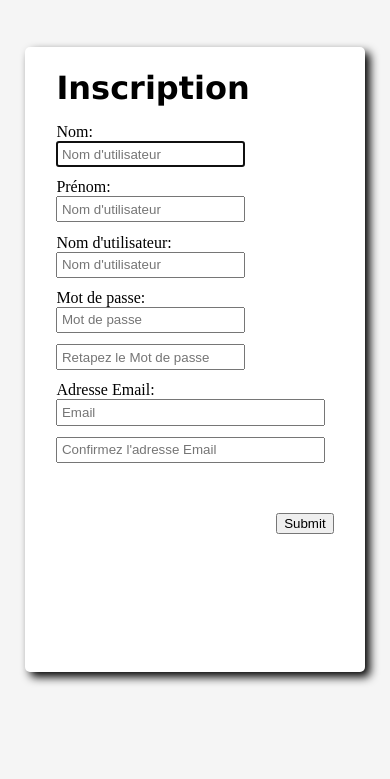
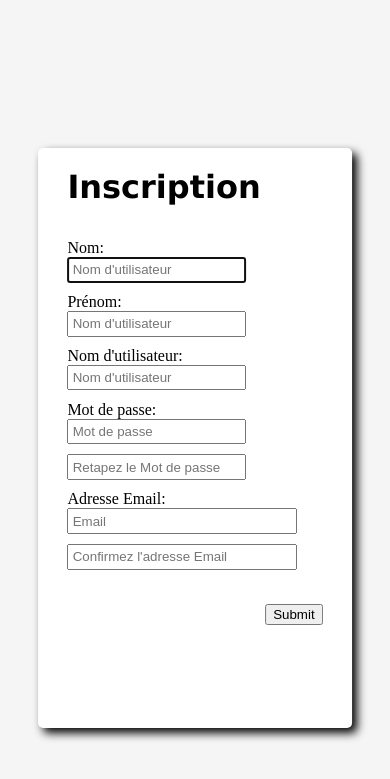
Before and after one commit to Wilply/IUT_2105, a PHP site: page /inscription.php in a window 390 px wide. Shown: the top 779 px of the page. Run offline with PHP 8.4, Linux system fonts and the light colour scheme.

Commit message:
mobile compatibility for inscription.php

```diff
--- a/inscription.php
+++ b/inscription.php
@@ -2,7 +2,7 @@
 <html>
 
 	  <head>
-      <meta charset="utf-8">
+      <meta name="viewport" content="width=device-width, initial-scale=1"charset="utf-8">
       <title> Inscription </title>
       <link rel="stylesheet" type="text/css" href="stylesheet_inscription.css">
 	  </head>
@@ -13,15 +13,20 @@
           </div>
           <div class="error_div">
             <?php
+            if (!isset($_GET['error_code'])) {
+              echo '<Br>';
+            }
             if(isset($_GET['error_code'])) {
               if(addcslashes($_GET['error_code'], '%_') == 1) {
                 echo "Vous avez entré 2 mot de passe differents";
               } elseif(addcslashes($_GET['error_code'], '%_') == 2) {
-                echo "Vous avez entré 2 mot de passes differents";
+                echo "Vous avez entré 2 addresses emails differentes";
               } elseif(addcslashes($_GET['error_code'], '%_') == 3) {
                 echo "<Br>Ce pseudo est déja utilisée";
               } elseif(addcslashes($_GET['error_code'], '%_') == 4) {
                 echo "Cette adresse email est déjà enregistrée";
+              } else {
+                echo '<Br>';
               }
             }
             ?>
@@ -38,8 +43,8 @@
                 <input type="Password" name="password" class="login_input_field" placeholder="Mot de passe" required ><br>
                 <input type="Password" name="confirm_password" class="login_input_field" placeholder="Retapez le Mot de passe" required ><br>
                 Adresse Email:<br>
-                <input type="email" name="email" class="login_input_field" size="30" placeholder="Email" required ><br>
-                <input type="email" name="confirm_email" class="login_input_field" size="30" placeholder="Confirmez l'adresse Email" required >
+                <input type="email" name="email" class="login_input_field_mail" placeholder="Email" required ><br>
+                <input type="email" name="confirm_email" class="login_input_field_mail" placeholder="Confirmez l'adresse Email" required >
             </div>
           <div class="login_feet">
             <input type="submit" name="sign up">
--- a/stylesheet_inscription.css
+++ b/stylesheet_inscription.css
@@ -6,17 +6,18 @@
 	background-color: #FFFFFF;
 	position: absolute;
 	width: 36vh;
-	height: 66vh;
-	min-width: 330px;
-	min-height: 615px;
-  top: 50%;
+	height: 64vh;
+	min-width: 300px;
+	min-height: 570px;
+  top: 45%;
   left: 50%;
-  transform: translate(-50%, -60%);
+  transform: translate(-50%, -40%);
   box-shadow: 5px 5px 10px;
   border-radius: 5px;
   padding: 5px;
   flex-direction: column;
 }
+
 
 .login_head {
 	text-align: left;
@@ -29,22 +30,35 @@
 
 .error_div {
 	color: #C14249;
+	font-size: 1em;
+	font-weight: normal;
 	padding-left: 8%;
-	padding-top: 0%;
-	padding-bottom: 0%;
 	padding-right: 8%;
 }
 
 .login_input {
 	padding-left: 8%;
 	padding-top: 5%;
-	padding-bottom: 12%;
+	padding-bottom: 8%;
 	padding-right: 8%;
+}
+
+.login_input_field_mail {
+	margin-bottom: 4%;
+	padding: 1.3%;
+	overflow: hidden;
+	width: 90%;
+	box-sizing: border-box;
+
 }
 
 .login_input_field {
 	margin-bottom: 4%;
 	padding: 1.3%;
+	overflow: hidden;
+	width: 70%;
+	box-sizing: border-box;
+
 }
 
 .login_feet {
```
Also changed, not shown: index.php (added, +30 -0 lines), logoUPPA.png (added), stylesheet_index.css (added).
